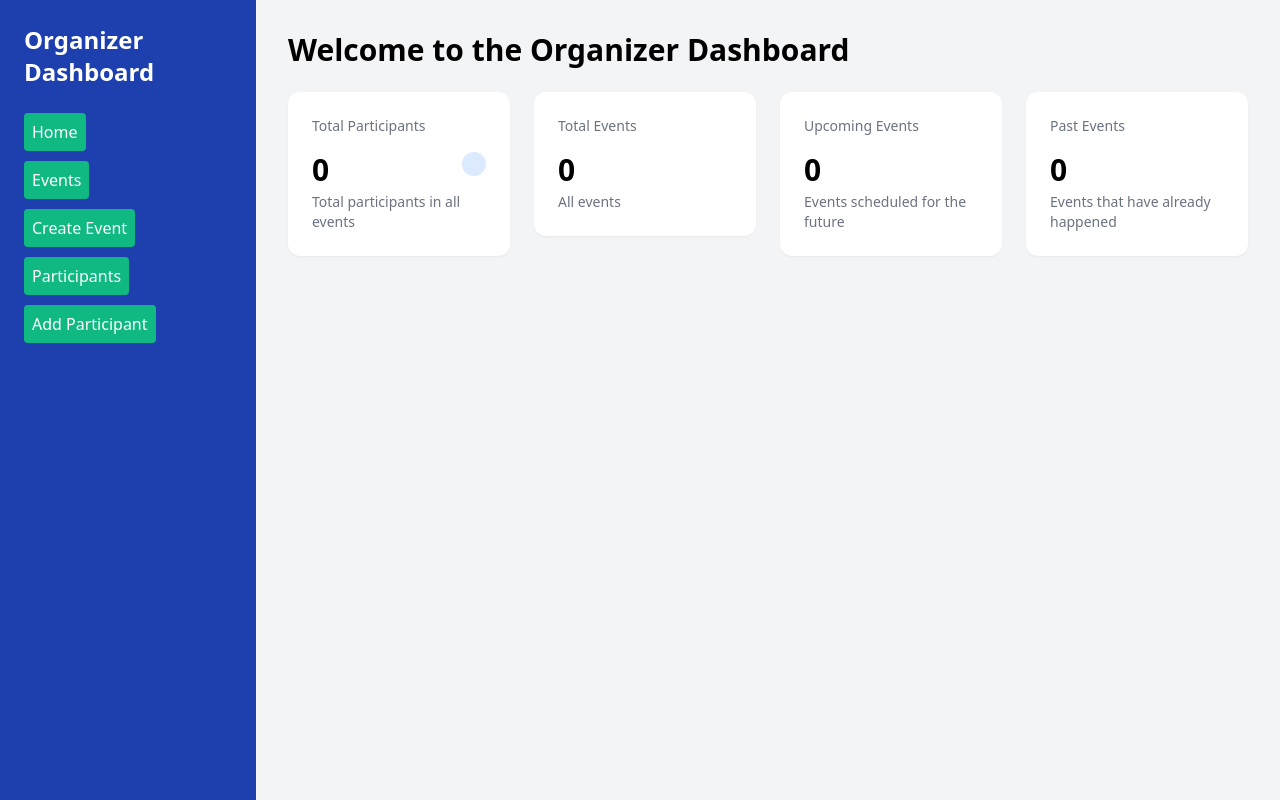
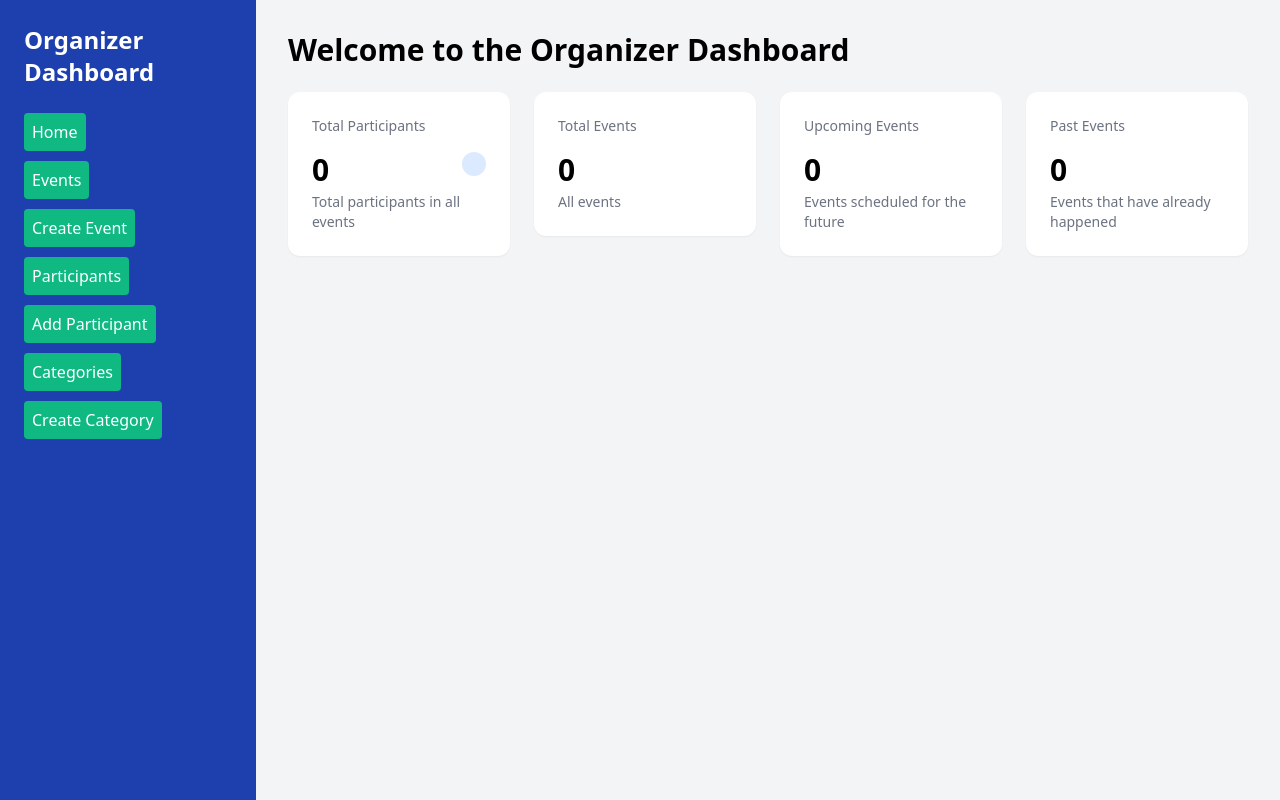
Before and after one commit to SsZarif/Event-Management, a Django app: page /events/organizer_dashboard/ in a window 1280 px wide. Run offline with Django 5.2, Linux system fonts and the light colour scheme; data that the repository does not hold is empty.

Commit message:
1st commit of assignment-2

```diff
--- a/events/templates/dashboard/dashboard.html
+++ b/events/templates/dashboard/dashboard.html
@@ -1,5 +1,6 @@
 <!DOCTYPE html>
 <html lang="en">
+
 <head>
     <meta charset="UTF-8">
     <meta name="viewport" content="width=device-width, initial-scale=1.0">
@@ -10,13 +11,30 @@
 <body class="bg-gray-100">
     <div class="flex min-h-screen">
         <div class="w-64 bg-blue-800 text-white p-6">
-            <h2 class="text-2xl font-semibold mb-8"><a href="{% url 'organizer_dashboard' %}">Organizer Dashboard</a></h2>
+            <h2 class="text-2xl font-semibold mb-8"><a href="{% url 'organizer_dashboard' %}">Organizer Dashboard</a>
+            </h2>
             <ul>
-                <li class="mb-6"><a href="{% url 'homepage' %}" class="text-white bg-green-500 p-2 rounded hover:bg-red-500 transform hover:scale-105">Home</a></li>
-                <li class="mb-6"><a href="{% url 'event_list' %}" class="text-white bg-green-500 p-2 rounded hover:bg-red-500 transform hover:scale-105">Events</a></li>
-                <li class="mb-6"><a href="{% url 'create_event' %}" class="text-white bg-green-500 p-2 rounded hover:bg-red-500 transform hover:scale-105">Create Event</a></li>
-                <li class="mb-6"><a href="{% url 'participant_list' %}" class="text-white bg-green-500 p-2 rounded hover:bg-red-500 transform hover:scale-105">Participants</a></li>
-                <li class="mb-6"><a href="{% url 'create_participant' %}" class="text-white bg-green-500 p-2 rounded hover:bg-red-500 transform hover:scale-105">Add Participant</a></li>
+                <li class="mb-6"><a href="{% url 'homepage' %}"
+                        class="text-white bg-green-500 p-2 rounded hover:bg-red-500 transform hover:scale-105">Home</a>
+                </li>
+                <li class="mb-6"><a href="{% url 'event_list' %}"
+                        class="text-white bg-green-500 p-2 rounded hover:bg-red-500 transform hover:scale-105">Events</a>
+                </li>
+                <li class="mb-6"><a href="{% url 'create_event' %}"
+                        class="text-white bg-green-500 p-2 rounded hover:bg-red-500 transform hover:scale-105">Create
+                        Event</a></li>
+                <li class="mb-6"><a href="{% url 'participant_list' %}"
+                        class="text-white bg-green-500 p-2 rounded hover:bg-red-500 transform hover:scale-105">Participants</a>
+                </li>
+                <li class="mb-6"><a href="{% url 'create_participant' %}"
+                        class="text-white bg-green-500 p-2 rounded hover:bg-red-500 transform hover:scale-105">Add
+                        Participant</a></li>
+                <li class="mb-6"><a href="{% url 'category_list' %}"
+                        class="text-white bg-green-500 p-2 rounded hover:bg-red-500 transform hover:scale-105">Categories</a>
+                </li>
+                <li class="mb-6"><a href="{% url 'create_category' %}"
+                        class="text-white bg-green-500 p-2 rounded hover:bg-red-500 transform hover:scale-105">Create
+                        Category</a></li>
             </ul>
         </div>
 
```
Also changed, not shown: Event_Managemet/settings.py (+17 -17 lines). Lines whose indentation alone changed are shown as unchanged.
